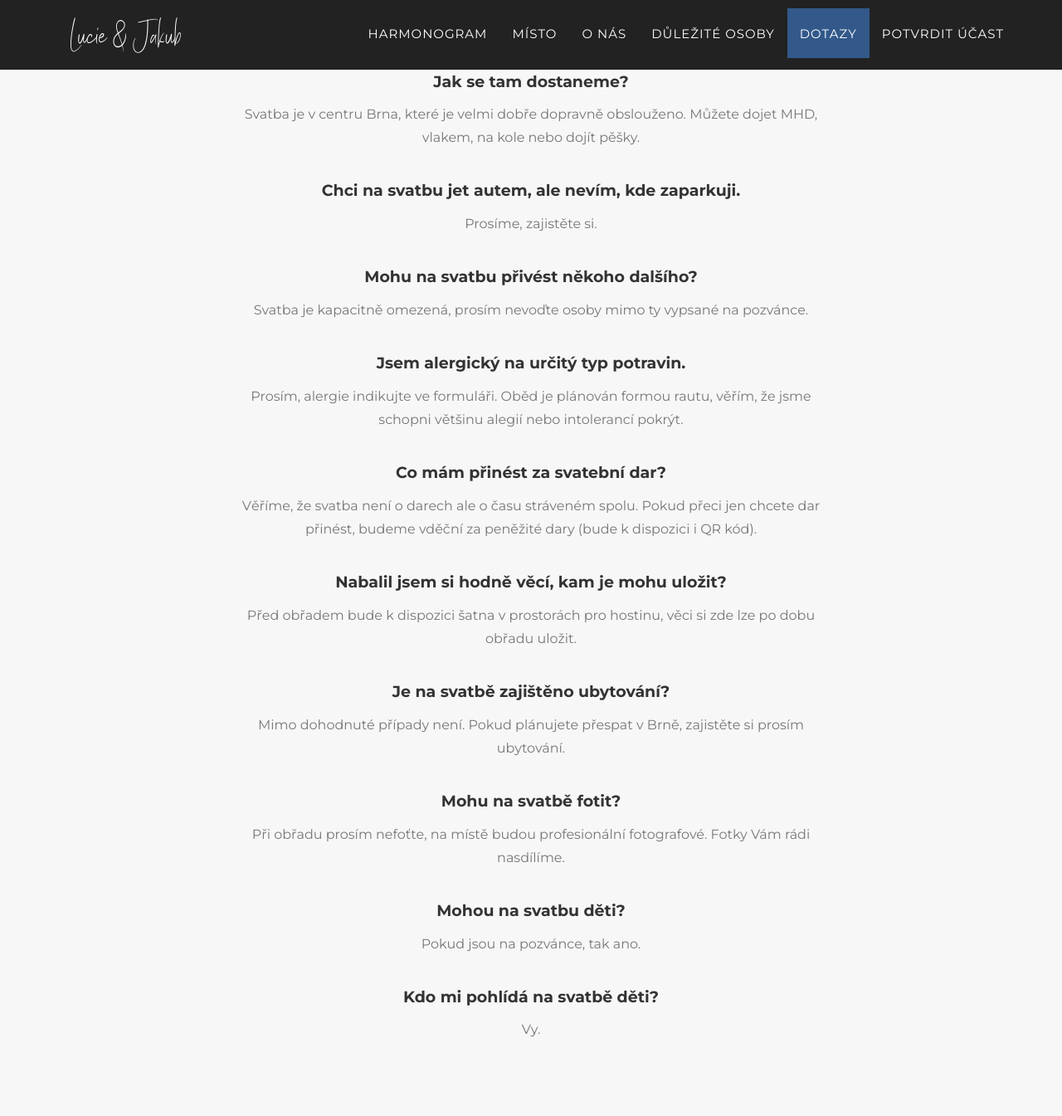
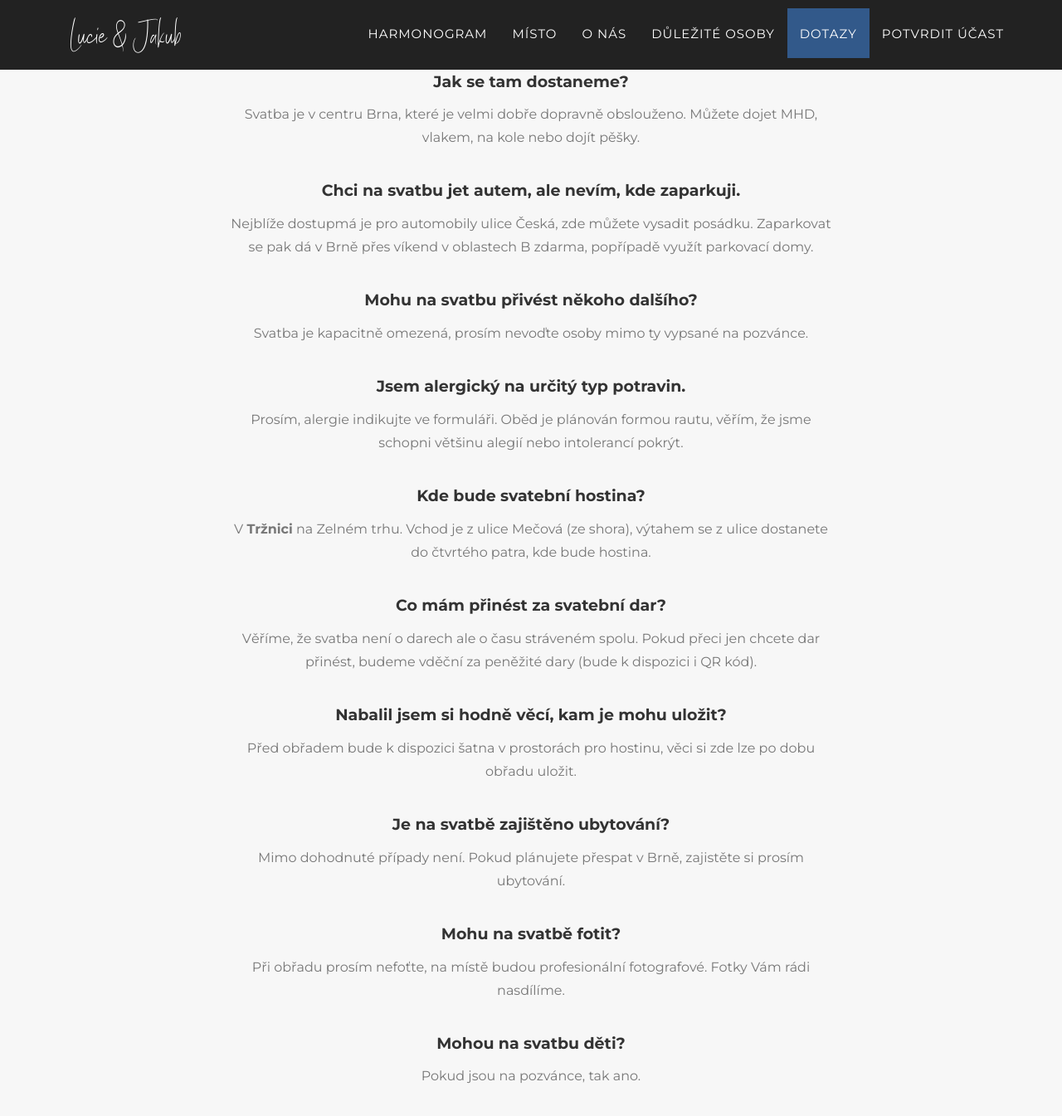
Before and after one commit to Jakub-Svoboda/jakub-svoboda.github.io, a Jekyll site: the page built from index.html, in a window 1280 px wide and 1400 px high, scrolled down 6627 px. Shown: the top 1345 px of the window at 83% size. Built offline with Jekyll 4.4.1, drawn with Linux system fonts in a browser that asks for light colours; some web fonts are replaced; some of the changed text lies outside the part shown.

Commit message:
Pic + FAQ

```diff
--- a/_includes/en_data/FAQ.html
+++ b/_includes/en_data/FAQ.html
@@ -17,7 +17,8 @@
             Můžete dojet MHD, vlakem, na kole nebo dojít pěšky.</p>
 
             <h4 class="service-heading">Chci na svatbu jet autem, ale nevím, kde zaparkuji.</h4>
-            <p class="largepad text-muted">Prosíme, zajistěte si.</p>
+            <p class="largepad text-muted">Nejblíže dostupmá je pro automobily ulice Česká, zde můžete vysadit posádku.
+                Zaparkovat se pak dá v Brně přes víkend v oblastech B zdarma, popřípadě využít parkovací domy.</p>
 
             <h4 class="service-heading">Mohu na svatbu přivést někoho dalšího?</h4>
             <p class="largepad text-muted">Svatba je kapacitně omezená, prosím nevoďte osoby mimo ty vypsané na pozvánce.</p>
@@ -25,6 +26,10 @@
             <h4 class="service-heading">Jsem alergický na určitý typ potravin.</h4>
             <p class="largepad text-muted">Prosím, alergie indikujte ve formuláři.
                 Oběd je plánován formou rautu, věřím, že jsme schopni většinu alegií nebo intolerancí pokrýt.</p>
+
+            <h4 class="service-heading">Kde bude svatební hostina?</h4>
+            <p class="largepad text-muted">V <b>Tržnici</b> na Zelném trhu. Vchod je z ulice Mečová (ze shora), výtahem se
+                z ulice dostanete do čtvrtého patra, kde bude hostina.</p>
 
             <h4 class="service-heading">Co mám přinést za svatební dar?</h4>
             <p class="largepad text-muted">Věříme, že svatba není o darech ale o času stráveném spolu.
@@ -45,9 +50,6 @@
             <h4 class="service-heading">Mohou na svatbu děti?</h4>
             <p class="largepad text-muted">Pokud jsou na pozvánce, tak ano.</p>
 
-            <h4 class="service-heading">Kdo mi pohlídá na svatbě děti?</h4>
-            <p class="largepad text-muted">Vy.</p>
-
         </div>
     </div>
 </section>
--- a/_includes/en_data/events.html
+++ b/_includes/en_data/events.html
@@ -16,8 +16,8 @@
                         <div class="timeline-panel">
                             <div class="timeline-heading">
                                 <h4>Obřad</h4>
-                                <h4 class="subheading">11. července 2026, v 11 hodin</h4>
-                                <p>Kostel sv. Jakuba, Brno</p>
+                                <h4 class="subheading">Kostel sv. Jakuba, Brno</h4>
+                                <h6>11. července 2026, v 11 hodin</h6>
                             </div>
                             <div class="timeline-body">
 <!--                                <p class="text-muted">Své ano si řekneme na obřadu</p>-->
@@ -31,8 +31,9 @@
                         <div class="timeline-panel">
                             <div class="timeline-heading">
                                 <h4>Svatební Hostina</h4>
-                                <h4 class="subheading">Bude upřesněno</h4>
-                                <h6>Bude upřesněno</h6>
+                                <h4 class="subheading">Tržnice na Zelném trhu</h4>
+                                <h6>13:30</h6>
+                                <p>Zelný trh 250, 602 00 Brno-město</p>
                             </div>
                             <div class="timeline-body">
 <!--                                <p class="text-muted">Lorem ipsum dolor sit amet, consectetur adipiscing elit. Sed posuere.</p>-->
@@ -46,8 +47,7 @@
                         <div class="timeline-panel">
                             <div class="timeline-heading">
                                 <h4>Párty</h4>
-                                <h4 class="subheading">Bude upřesněno</h4>
-                                <h6>Bude upřesněno</h6>
+                                <h4 class="subheading">Tržnice na Zelném trhu</h4>
                             </div>
                             <div class="timeline-body">
 <!--                                <p class="text-muted">Lorem ipsum dolor sit amet, consectetur adipiscing elit. Sed posuere.</p>-->
```
Also changed, not shown: img/bridal/3.jpg.
